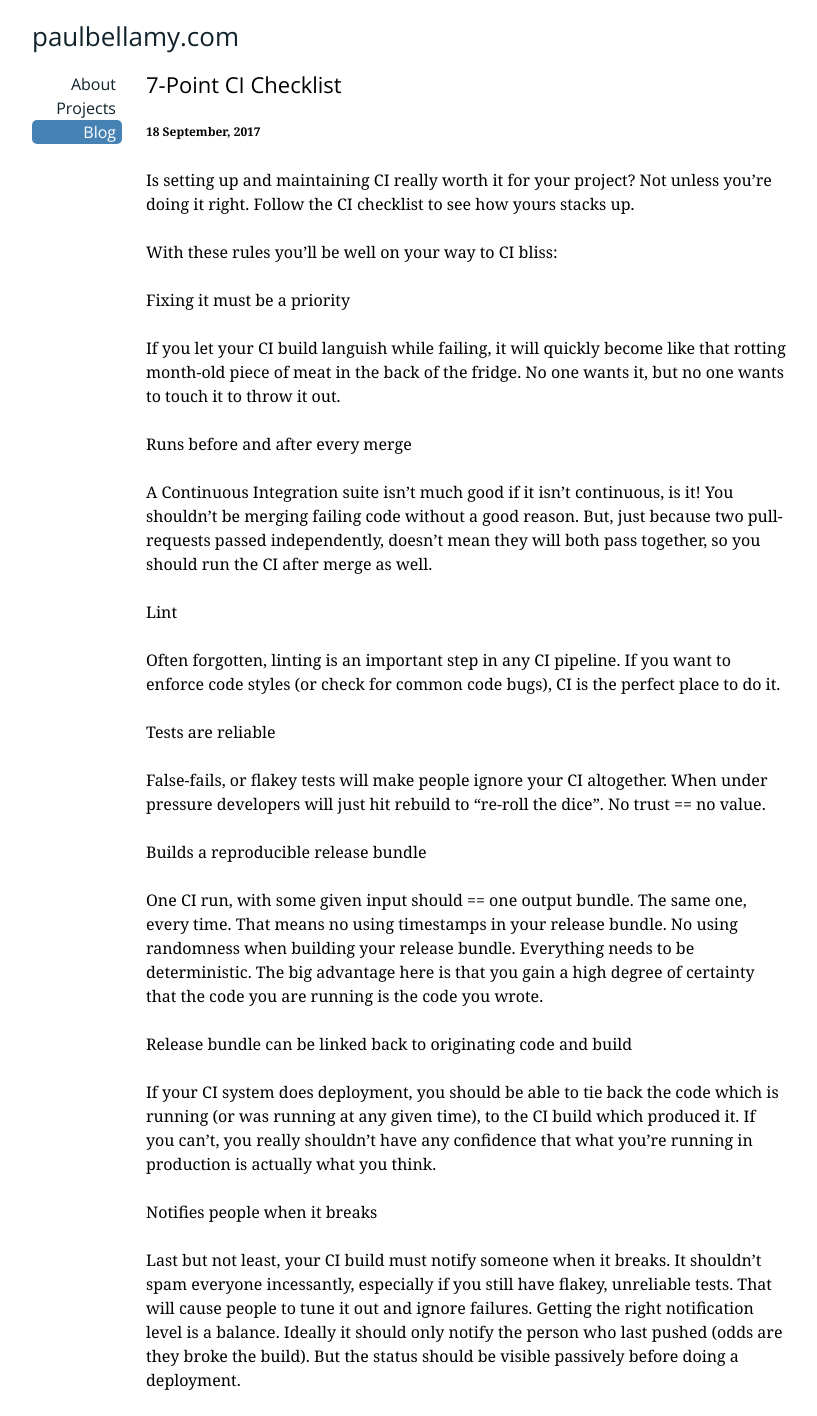
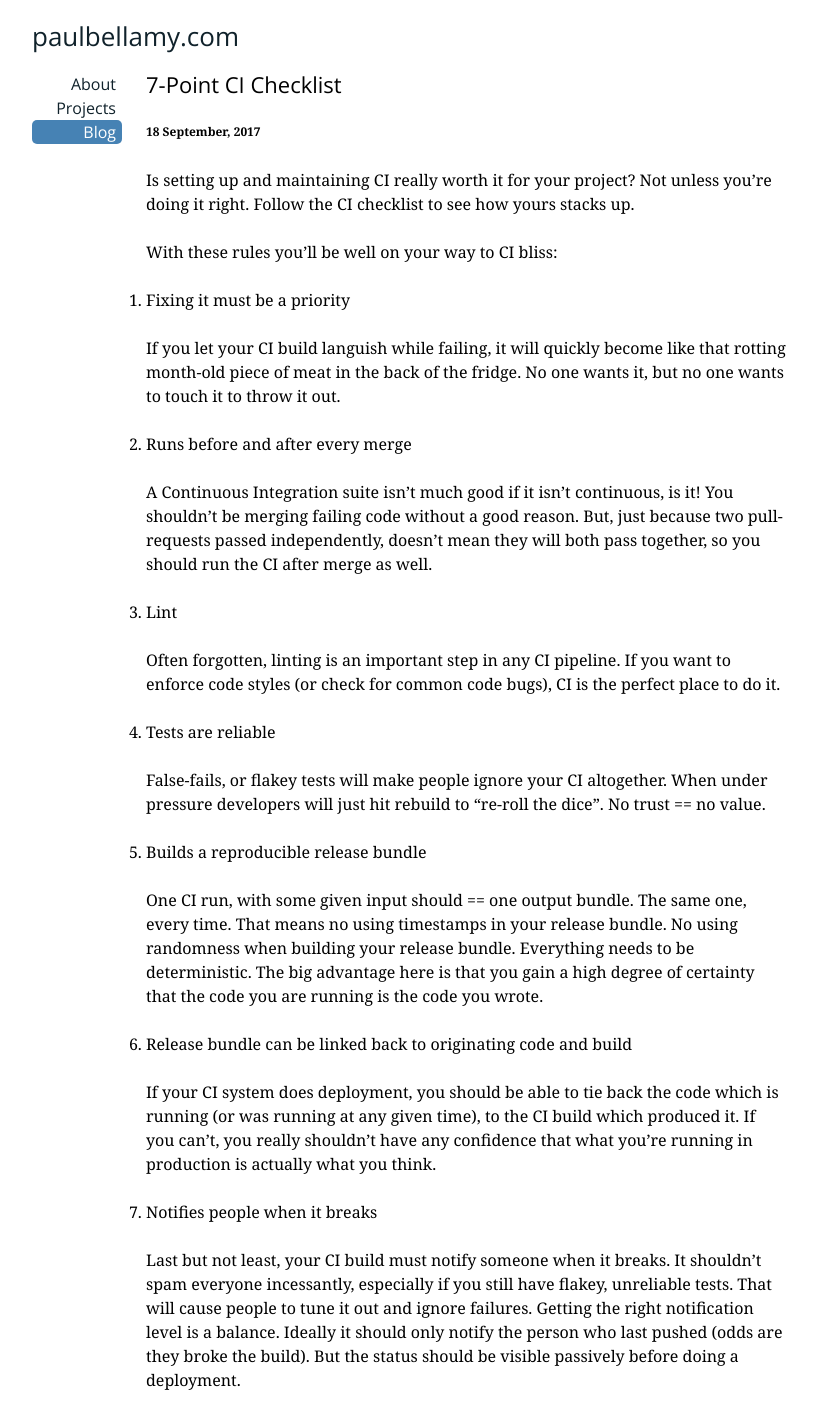
Before and after one commit to paulbellamy/paulbellamy.github.com, a Jekyll site: the page built from _posts/2017-09-18-7-point-ci-checklist.markdown, in a window 1280 px wide. Shown: the whole page, without its empty margins (188-1005 px from the left). Built offline with Jekyll 4.4.1, drawn with Linux system fonts in a browser that asks for light colours; a script that is not in the unit is left out.

Commit message:
Fixing ordered list css

```diff
--- a/css/default.css
+++ b/css/default.css
@@ -68,6 +68,14 @@ a:hover {
         border-bottom: 1px dotted white;
       }
 
+    .column.post ol {
+      list-style: decimal;
+
+    }
+
+      .column.post ol li {
+        list-style: decimal;
+      }
 
     .column ul {
       list-style:none;
```
